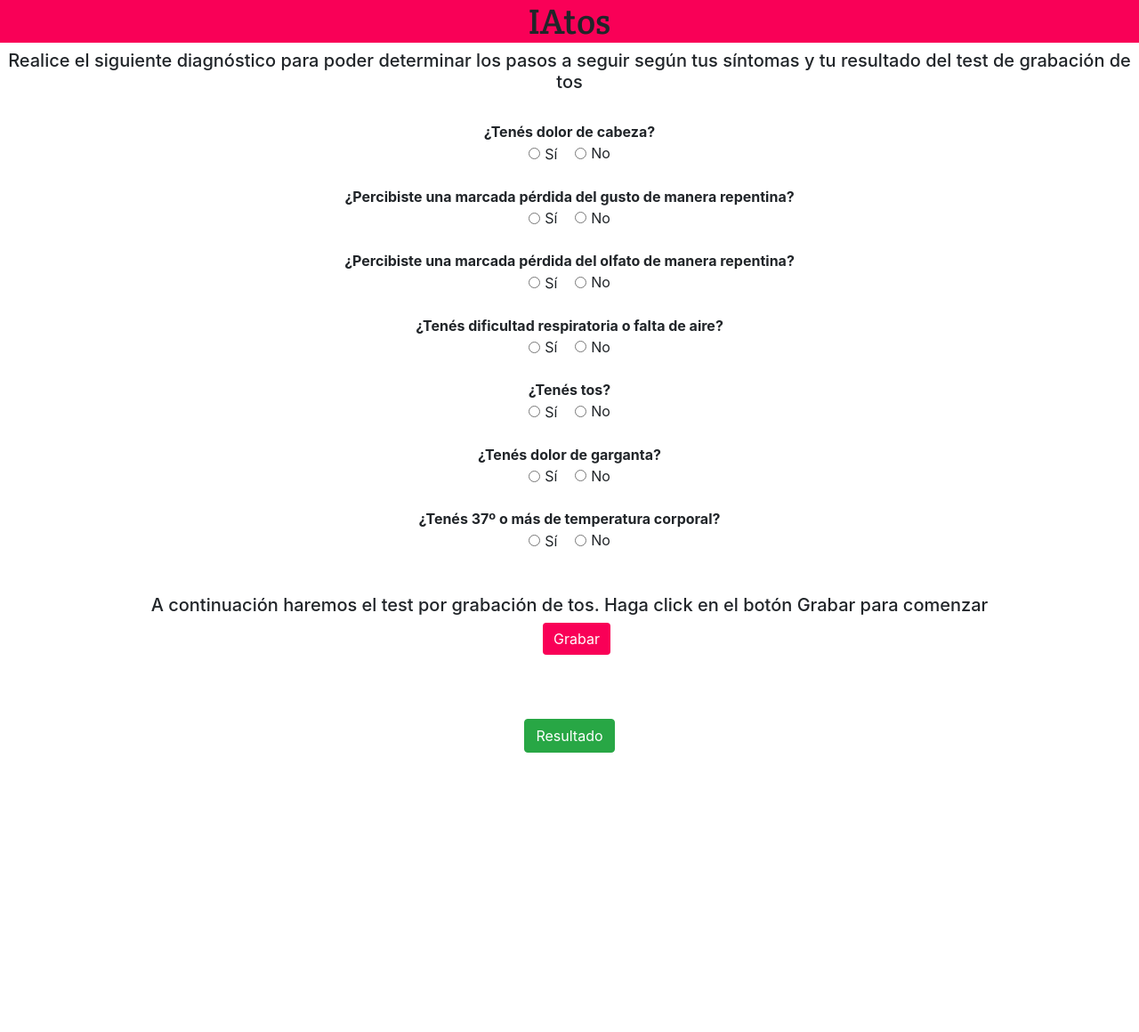
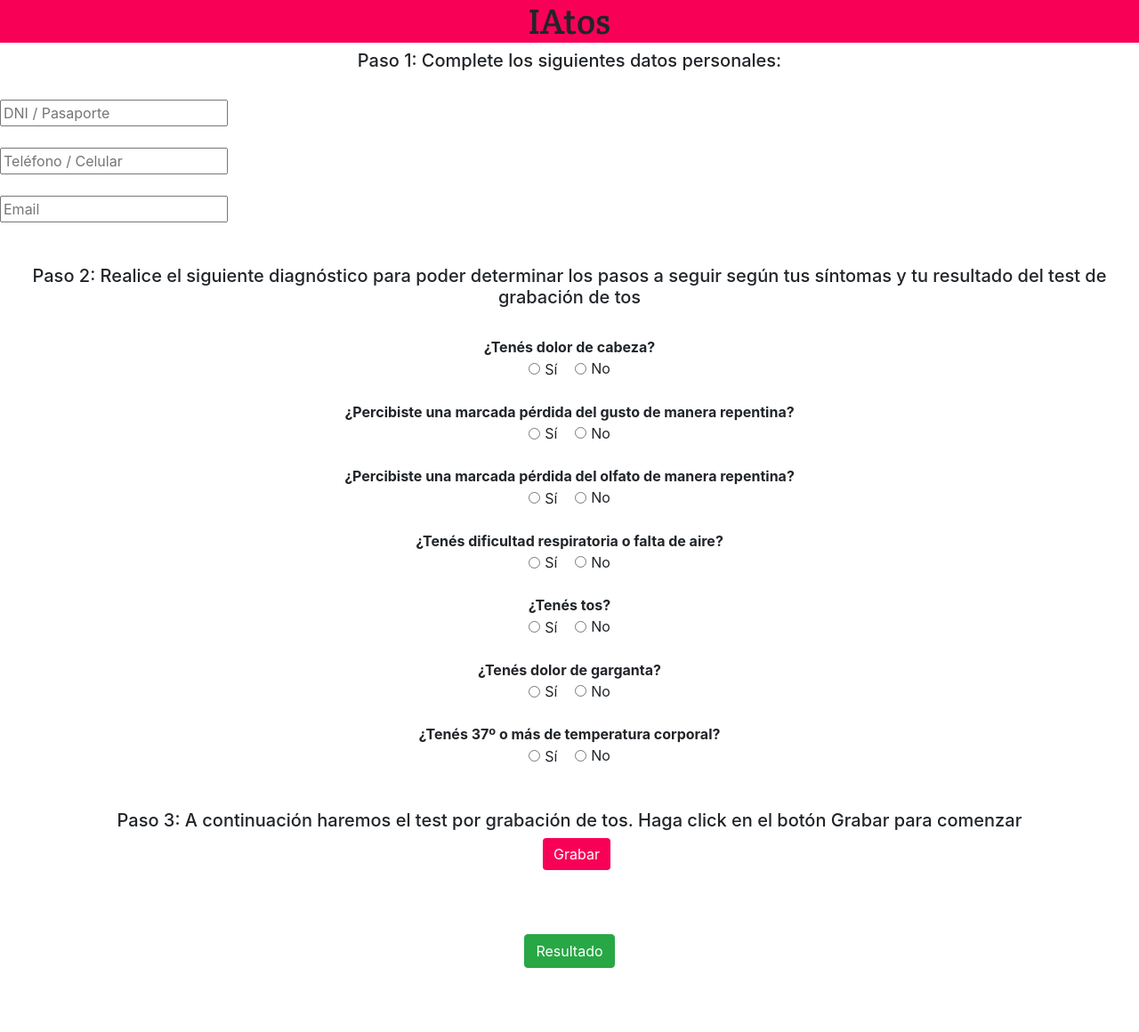
Before and after one commit to fcernafukuzaki/IATos, a Flask app: page / in a window 1280 px wide. Shown: the whole page at 89% size. Before the commit the page ends 846 px from the top, so only its background shows below. Run offline with Flask 2, Linux system fonts and the light colour scheme; some libraries are stand-ins or nearby versions.

Commit message:
Update index.html

```diff
--- a/templates/index.html
+++ b/templates/index.html
@@ -24,7 +24,22 @@
             IAtos
         </h1>
         <h5>
-            Realice el siguiente diagnóstico para poder determinar los pasos a seguir según tus síntomas y tu resultado del test de grabación de tos
+            Paso 1: Complete los siguientes datos personales:
+        </h5>
+        <br/>
+        <form>
+            <input maxlength="8" name="dni" oninput="javascript: if (this.value.length > this.maxLength) this.value = this.value.slice(0, this.maxLength);" placeholder="DNI / Pasaporte" required="" size="8" type="number"/>
+            <br/>
+            <br/>
+            <input name="tel" placeholder="Teléfono / Celular" required="" type="number"/>
+            <br/>
+            <br/>
+            <input name="email" placeholder="Email" required="" type="email"/>
+        </form>
+        <br/>
+        <br/>
+        <h5>
+           Paso 2: Realice el siguiente diagnóstico para poder determinar los pasos a seguir según tus síntomas y tu resultado del test de grabación de tos
         </h5>
         <br/>
         <!--Checkboxes-->
@@ -170,7 +185,7 @@
         <br/>
         <br/>
         <h5>
-            A continuación haremos el test por grabación de tos. Haga click en el botón Grabar para comenzar
+           Paso 3: A continuación haremos el test por grabación de tos. Haga click en el botón Grabar para comenzar
         </h5>
         <!--Botones grabación-->
         <div class="col text-center" id="controles-grabacion">
```
